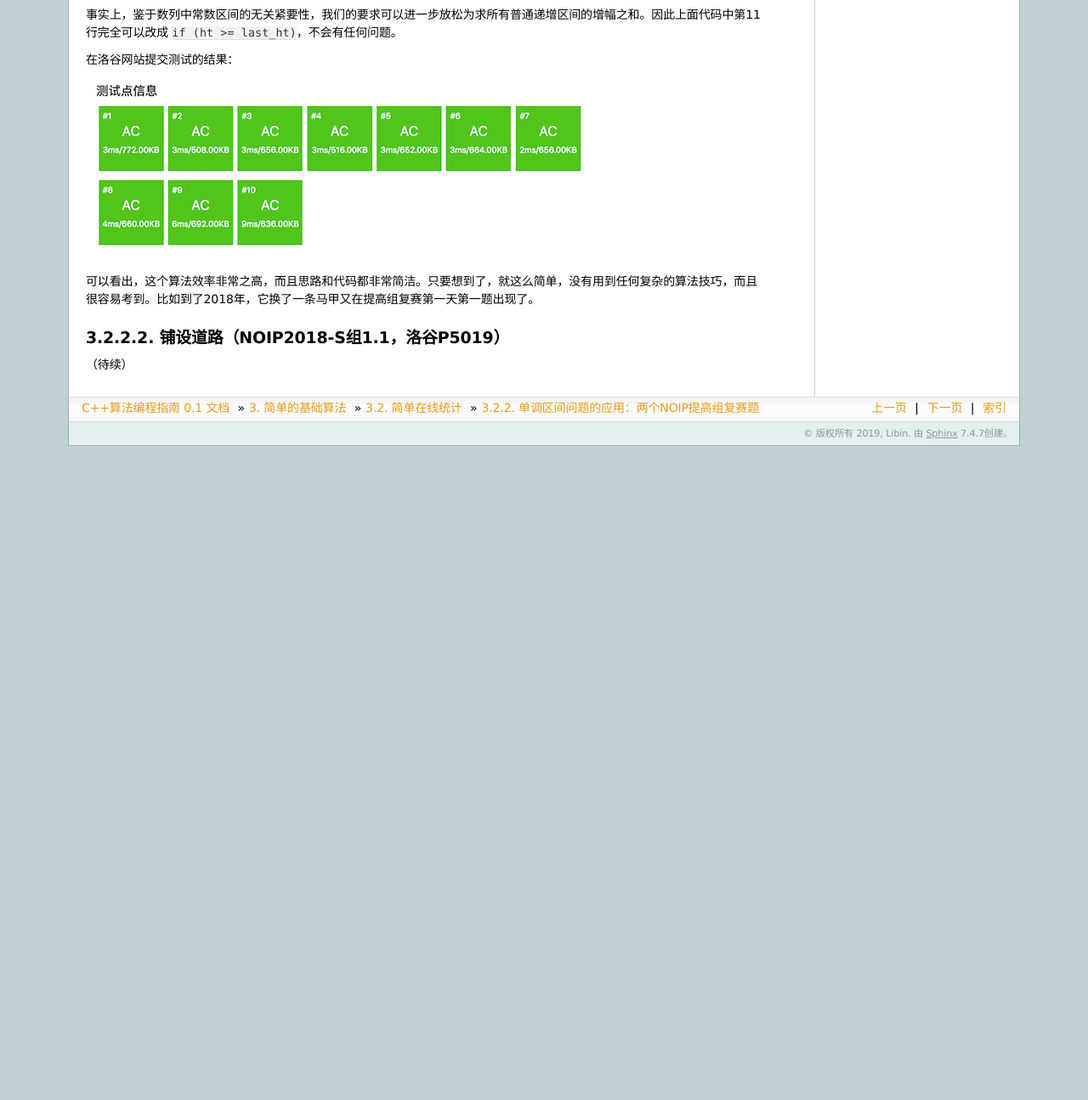
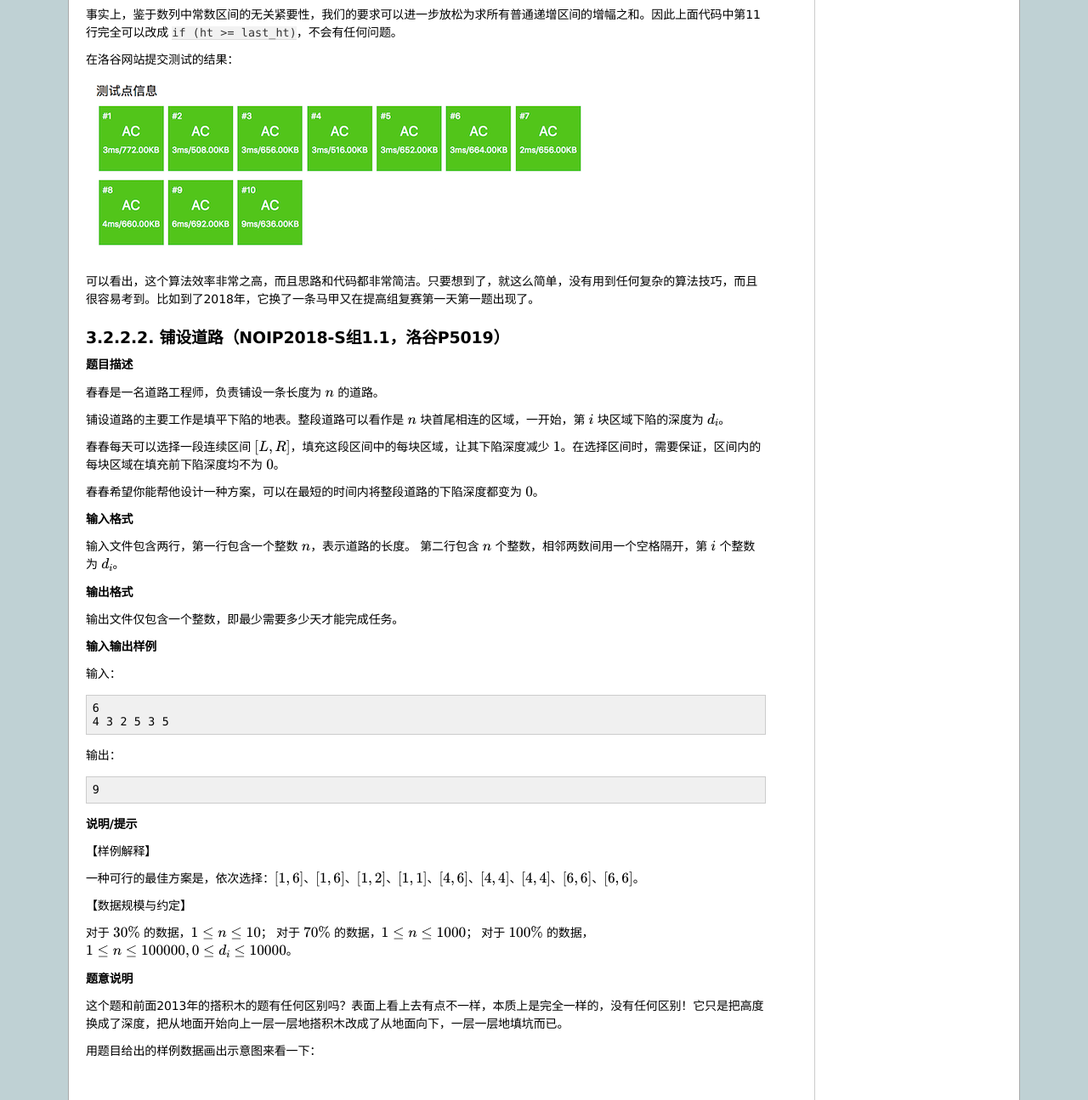
Before and after one commit to majorli/algo_guide, a Sphinx documentation site: the page built from source/ch02/sec02/222_road_block.rst, in a window 1280 px wide and 1400 px high, scrolled down 1997 px, cut to the strip 105-1400 px from the top of the window. Shown: the whole strip at 85% size. Built offline with Sphinx 7.4.7, drawn with Linux system fonts in a browser that asks for light colours; formulas are drawn with MathJax 3; before the commit the page ends 2627 px from its top, so only the background shows below that; some of the changed text lies outside the part shown.

Commit message:
20191201_2317

```diff
--- a/source/ch02/sec02/222_road_block.rst
+++ b/source/ch02/sec02/222_road_block.rst
@@ -95,4 +95,64 @@
 铺设道路（NOIP2018-S组1.1，洛谷P5019）
 ^^^^^^^^^^^^^^^^^^^^^^^^^^^^^^^^^^^^^^^^^^^^^^^^^^^^^
 
-（待续）
+**题目描述**
+
+春春是一名道路工程师，负责铺设一条长度为 :math:`n` 的道路。
+
+铺设道路的主要工作是填平下陷的地表。整段道路可以看作是 :math:`n` 块首尾相连的区域，一开始，第 :math:`i` 块区域下陷的深度为 :math:`d_i`。
+
+春春每天可以选择一段连续区间 :math:`[L,R]`，填充这段区间中的每块区域，让其下陷深度减少 :math:`1`。在选择区间时，需要保证，区间内的每块区域在填充前下陷深度均不为 :math:`0`。
+
+春春希望你能帮他设计一种方案，可以在最短的时间内将整段道路的下陷深度都变为 :math:`0`。
+
+**输入格式**
+
+输入文件包含两行，第一行包含一个整数 :math:`n`，表示道路的长度。 第二行包含 :math:`n` 个整数，相邻两数间用一个空格隔开，第 :math:`i` 个整数为 :math:`d_i`。
+
+**输出格式**
+
+输出文件仅包含一个整数，即最少需要多少天才能完成任务。
+
+**输入输出样例**
+
+输入：
+
+.. code-block:: none
+
+   6
+   4 3 2 5 3 5
+
+输出：
+
+.. code-block:: none
+
+   9
+
+**说明/提示**
+
+【样例解释】
+
+一种可行的最佳方案是，依次选择：:math:`[1,6]`、:math:`[1,6]`、:math:`[1,2]`、:math:`[1,1]`、:math:`[4,6]`、:math:`[4,4]`、:math:`[4,4]`、:math:`[6,6]`、:math:`[6,6]`。
+
+【数据规模与约定】
+
+对于 :math:`30\%` 的数据，:math:`1 \le n \le 10`；
+对于 :math:`70\%` 的数据，:math:`1 \le n \le 1000`；
+对于 :math:`100\%` 的数据，:math:`1 \le n \le 100000,0 \le d_i \le 10000`。
+
+
+**题意说明**
+
+这个题和前面2013年的搭积木的题有任何区别吗？表面上看上去有点不一样，本质上是完全一样的，没有任何区别！它只是把高度换成了深度，把从地面开始向上一层一层地搭积木改成了从地面向下，一层一层地填坑而已。
+
+用题目给出的样例数据画出示意图来看一下：
+
+.. image:: ../../images/222_road_block.002.png
+
+看上去和积木大赛题的样例数据图是有点不同，但是如果我们把图上下颠倒过来看：
+
+.. image:: ../../images/222_road_block.003.png
+
+好吧，出题老师所做的所有修改只是把搭积木改成了修道路，把高度改成了深度，从2013年到2018年，最大的变化是春春从一家幼儿园变成了一名道路工程师。其他没有任何变化，连数据规模都没有改。把前面积木大赛的代码原封不动地复制过来，提交过，顺利地AC了所有测试点。（所以参加竞赛之前做历年真题是非常非常有用的）
+
+.. image:: ../../images/222_p5019.png
```
Also changed, not shown: other parts of source/ch02/sec02/222_road_block.rst (+1 -1 lines), source/ch02/sec01/216_fast_power.rst (+17 -17 lines), source/images/222_p5019.png (added), source/images/222_road_block.001.png (added), source/images/222_road_block.002.png (added), source/images/222_road_block.003.png (added), source/images/222_road_block.png (deleted), 3 other files.
